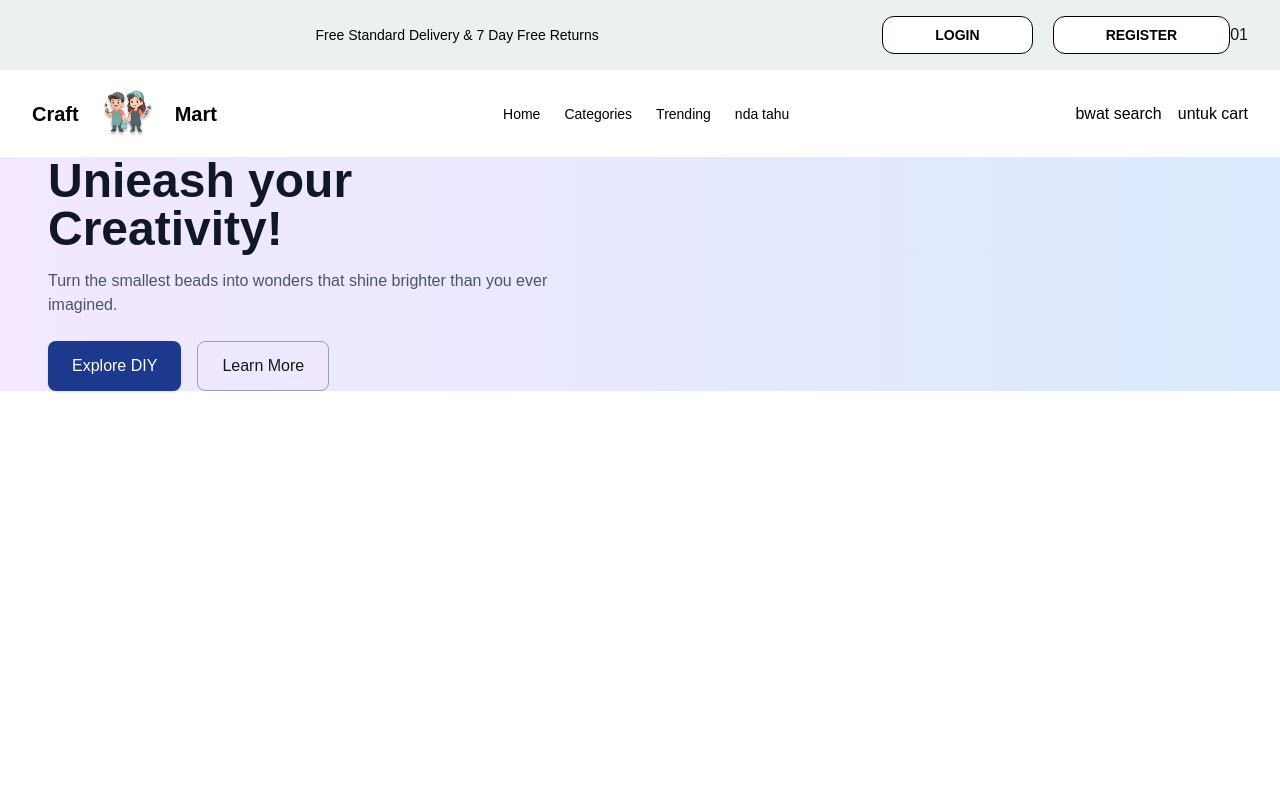
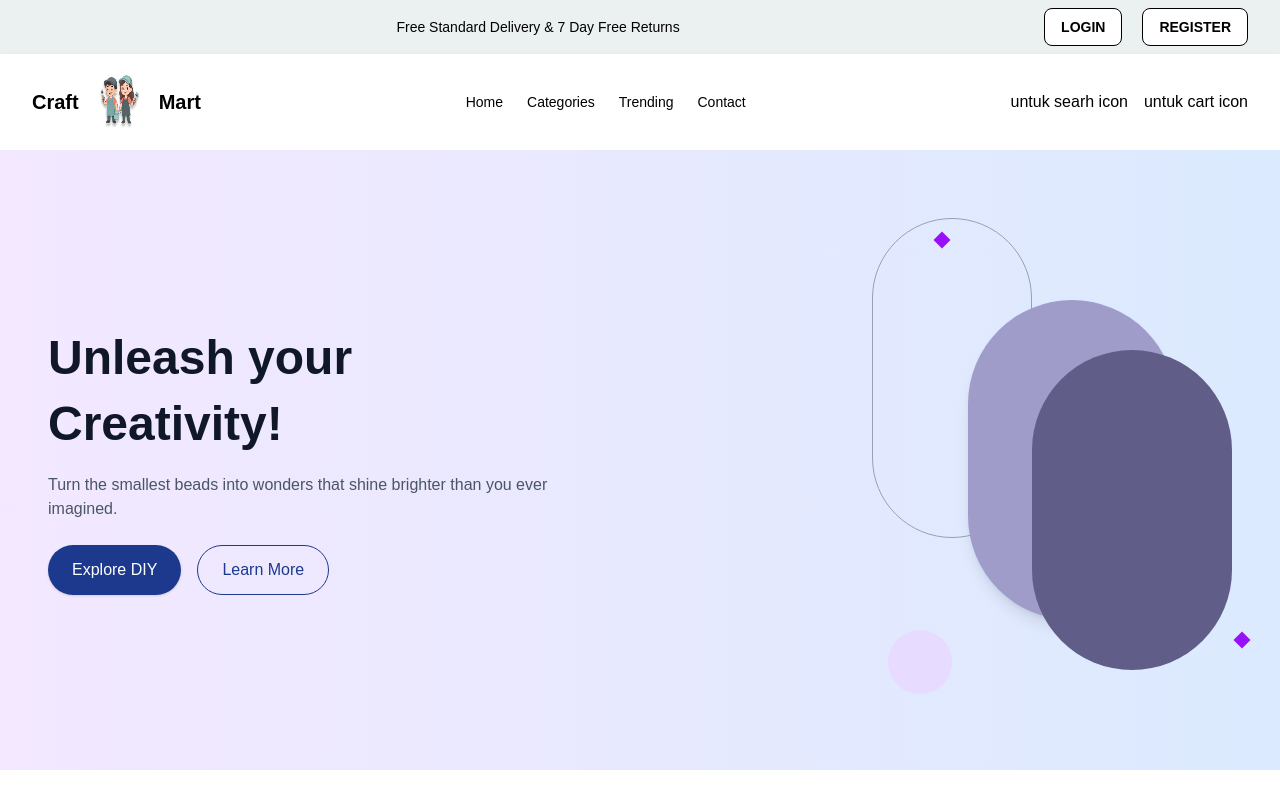
Before and after one commit to jieffrey/pkk-project, a Next.js app: page / in a window 1280 px wide. Built offline with nearby package versions, Linux system fonts and the light colour scheme; a web font is replaced by a local one.

Commit message:
ubah hero section

```diff
--- a/app/components/landingPage/herosection.jsx
+++ b/app/components/landingPage/herosection.jsx
@@ -1,25 +1,45 @@
-import Image from "next/image"
-
 export default function Hero() {
-    return(
-        <div className="w-full h-full flex items-center justify-between px-12 bg-gradient-to-r from-purple-100 to-blue-100">
+    return (
+    <section className="w-full min-h-[500px] md:min-h-[620px] flex flex-col md:flex-row items-center justify-between px-6 md:px-12 py-10 bg-gradient-to-r from-purple-100 to-blue-100">
       {/* left section */}
-            <div className="max-w-lg">
-                <h1 className="text-5xl font-extrabold text-gray-900 mb-4">
-                    Unieash your Creativity!
+        <div className="max-w-lg text-center md:text-left mb-8 md:mb-0">
+        <h1 className="text-3xl md:text-5xl font-extrabold text-gray-900 mb-4 leading-snug">
+            Unleash your Creativity!
         </h1>
-                <p className="text-gray-600 mb-6">
-                    Turn the smallest beads into wonders that shine brighter than you ever imagined.
+        <p className="text-gray-600 mb-6 text-sm md:text-base">
+            Turn the smallest beads into wonders that shine brighter than you ever
+            imagined.
         </p>
-                <div className="flex gap-4">
-                    <button className="px-6 py-3 bg-blue-900 text-white rounded-lg shadow">
+        <div className="flex flex-col sm:flex-row justify-center md:justify-start gap-3 sm:gap-4">
+            <button className="px-6 py-3 bg-blue-900 text-white rounded-full shadow text-sm md:text-base">
             Explore DIY
             </button>
-                    <button className="px-6 py-3 border border-gray-400 rounded-lg">
+            <button className="px-6 py-3 border text-blue-900 border-blue-900 rounded-full text-sm md:text-base">
             Learn More
             </button>
         </div>
         </div>
+
+        {/* right section */}
+    <div className="relative w-64 h-80 md:w-80 md:h-[420px] flex items-center justify-center">
+
+        {/* rectangle outline */}
+        <div className="absolute -top-8 right-50 w-40 h-80 border border-gray-400 rounded-full"></div>
+
+        {/* shape utama (oval/rounded rectangle) */}
+            <div className="absolute w-40 h-64 md:w-52 md:h-80 bg-[#9F9CCA] rounded-full shadow-lg"></div>
+
+        {/* shadow circle */}
+        <div className="absolute bottom-0 right-0 w-50 h-80 bg-[#615D89] rounded-full"></div>
+
+        {/* circle background */}
+        <div className="absolute -bottom-6 -left-6 w-16 h-16 bg-purple-200 rounded-full opacity-70"></div>
+
+
+        {/* small accents (kotak kecil random) */}
+        <div className="absolute -top-4 left-6 w-3 h-3 bg-purple-600 rotate-45"></div>
+        <div className="absolute bottom-6 -right-4 w-3 h-3 bg-purple-600 rotate-45"></div>
     </div>
-    )
+    </section>
+    );
 }
--- a/app/components/landingPage/topbar.jsx
+++ b/app/components/landingPage/topbar.jsx
@@ -1,56 +1,54 @@
-import Image from "next/image"
+import Image from "next/image";
 
 export default function Topbar() {
-    return(
+  return (
     <header>
-        {/* topbar */}
-        <div className="flex justify-between items-center px-8 bg-[#EBF1F1]">
-            <div className="flex-1 flex justify-center">
-                <p className="text-sm text-black">
+        {/* Topbar */}
+        <div className="flex flex-col md:flex-row justify-between items-center px-4 md:px-8 bg-[#EBF1F1] py-2">
+        <div className="flex-1 flex justify-center mb-2 md:mb-0">
+            <p className="text-xs md:text-sm text-black text-center md:text-left">
             Free Standard Delivery & 7 Day Free Returns
             </p>
         </div>
-            <div className="flex gap-5 py-4">
-                <button className="py-2 px-13 bg-white rounded-xl border border-black text-sm text-black font-bold hover:bg-[#262D63] transform">
+        <div className="flex gap-3 md:gap-5">
+            <button className="px-4 py-2 bg-white rounded-lg border border-black text-xs md:text-sm text-black font-bold hover:bg-[#262D63] hover:text-white transition">
             LOGIN
             </button>
-                <button className="py-2 px-13 bg-white rounded-xl border border-black text-sm text-black font-bold">
+            <button className="px-4 py-2 bg-white rounded-lg border border-black text-xs md:text-sm text-black font-bold hover:bg-[#262D63] hover:text-white transition">
             REGISTER
             </button>
         </div>
-            <div className="flex justify-start">
-                <div className="">
-                    01
-                </div>
-            </div>
         </div>
 
-        {/* navbar */}
-        <div className="flex justify-between items-center px-8 py-4 bg-white shadow">
+      {/* Navbar */}
+        <div className="flex flex-col md:flex-row justify-between items-center px-4 md:px-8 py-4 bg-white shadow gap-4 md:gap-0">
+        {/* Logo */}
         <div className="flex items-center justify-center gap-2">
-                <p className="text-xl text-black font-black">Craft</p>
+            <p className="text-lg md:text-xl text-black font-black">Craft</p>
             <Image
             src="/images/logo.png"
             alt="logo"
-                    width={80}
-                    height={80}
-                    className="inline-block"
+            width={50}
+            height={50}
+            className="inline-block w-10 h-10 md:w-16 md:h-16"
             />
-                <p className="text-xl text-black font-black">Mart</p>
+            <p className="text-lg md:text-xl text-black font-black">Mart</p>
         </div>
 
+        {/* Menu */}
         <nav className="hidden md:flex gap-6 text-sm text-black font-medium">
             <a href="#">Home</a>
             <a href="#">Categories</a>
             <a href="#">Trending</a>
-                <a href="#">nda tahu</a>
+            <a href="#">Contact</a>
         </nav>
 
-            <div className="flex items-center gap-4 text-black">
-                <button>bwat search</button>
-                <button>untuk cart</button>
+        {/* Action */}
+        <div className="flex items-center gap-3 md:gap-4 text-black">
+            <button className="text-sm md:text-base">untuk searh icon</button>
+            <button className="text-sm md:text-base">untuk cart icon</button>
         </div>
         </div>
     </header>
-    )
+    );
 }
```
Lines whose indentation alone changed are shown as unchanged.
